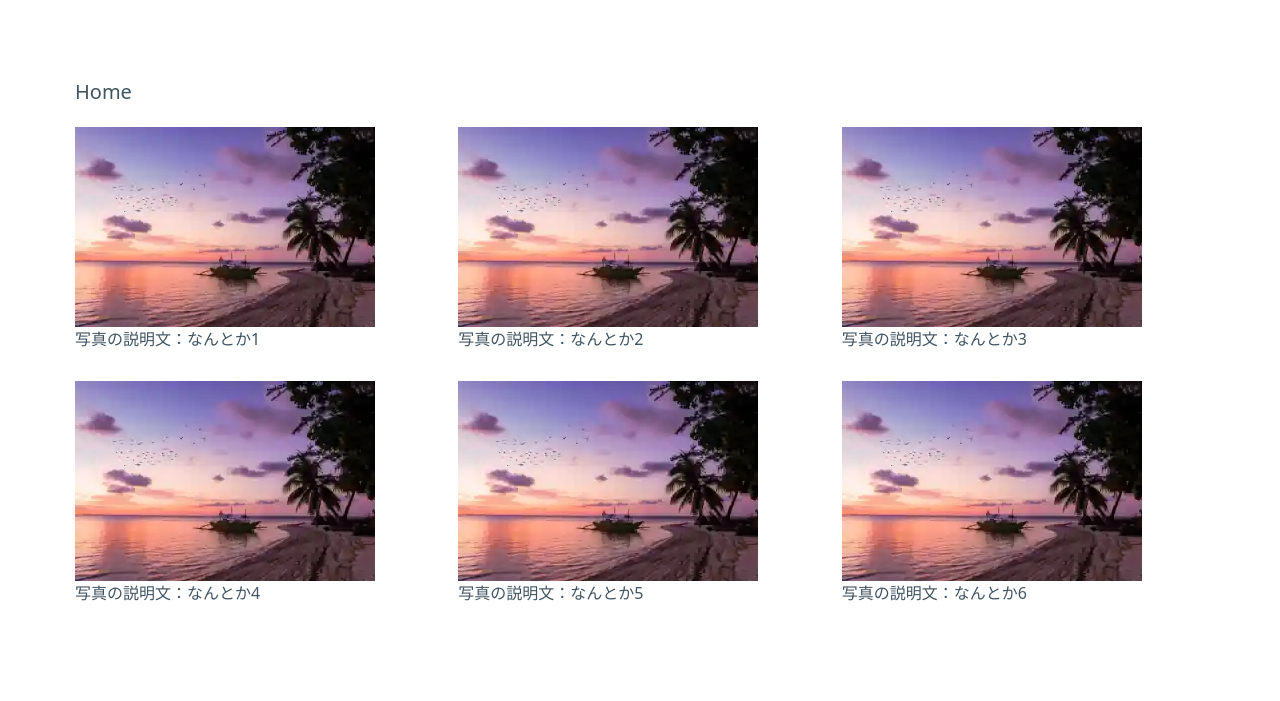
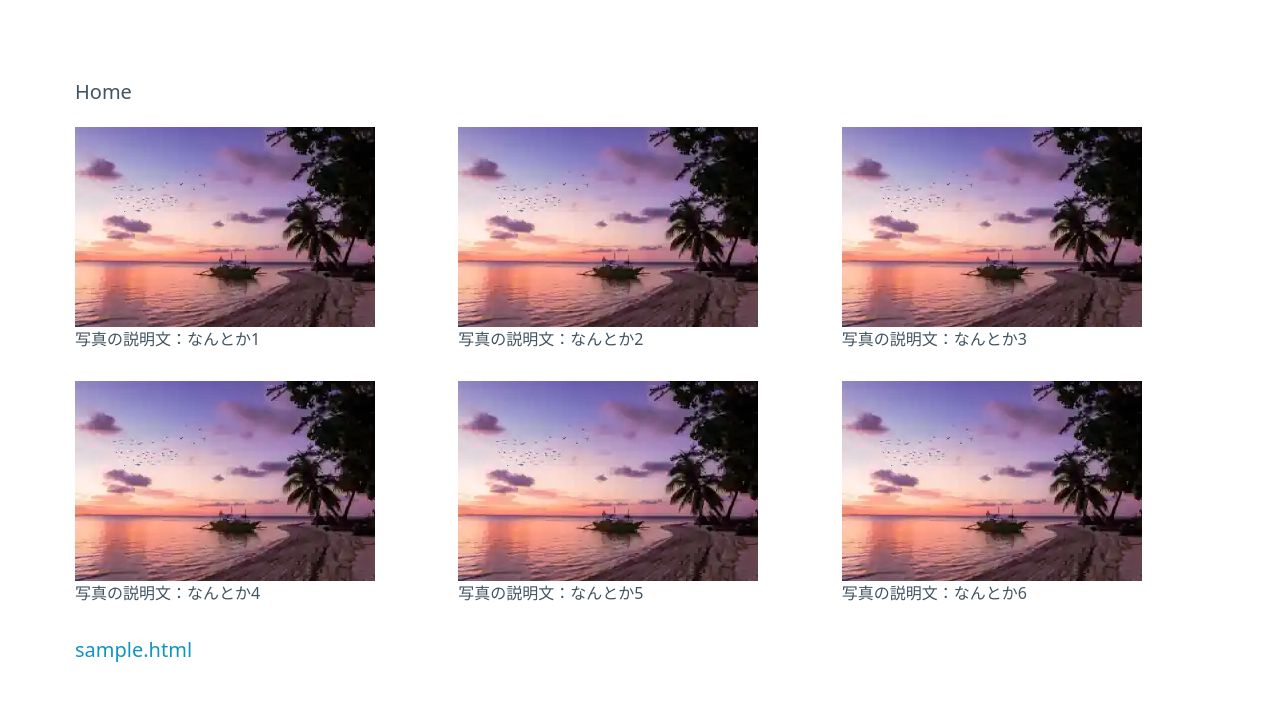
Before and after one commit to i2224046/web0706, a website: page index.html in a window 1280 px wide. Shown: the part 215-916 px from the top of the page. Drawn offline with Linux system fonts and the light colour scheme.

Commit message:
Update index.html

```diff
--- a/index.html
+++ b/index.html
@@ -81,6 +81,7 @@
         <p class="font-size-md">写真の説明文：なんとか6</p>
       </div>
     </div>
+    <a href="sample.html">sample.html</a>
   </main>
 </body>
 
```
